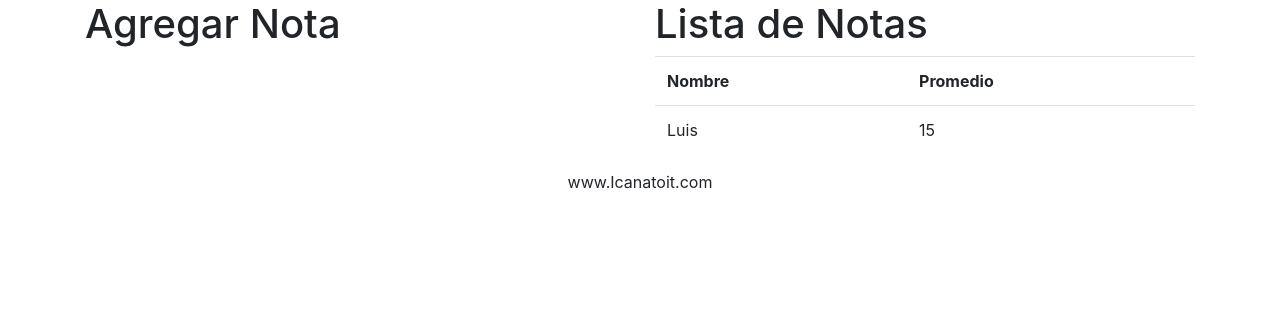
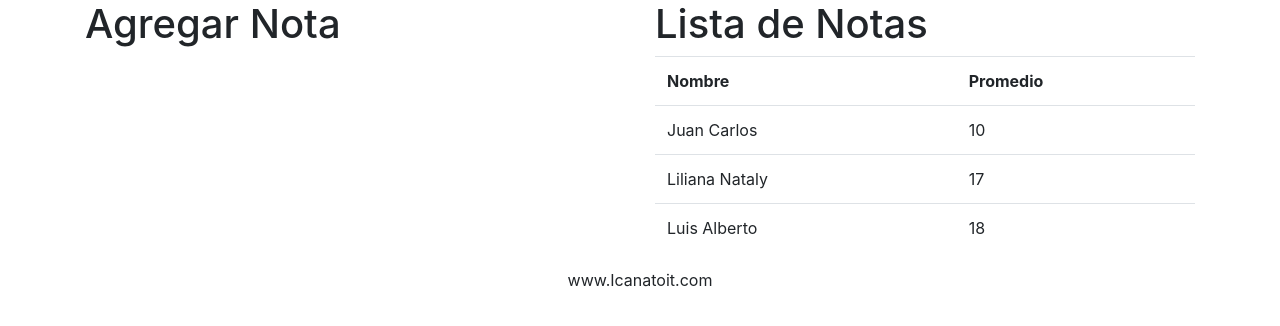
Before and after one commit to JuanjoDuke/CourseVueJs, a plain HTML site: page index.html in a window 1280 px wide. Drawn offline with nearby package versions, Linux system fonts and the light colour scheme.

Commit message:
create directives: for, bind and put text in English

```diff
--- a/index.html
+++ b/index.html
@@ -21,9 +21,9 @@
                             <th>Nombre</th>
                             <th>Promedio</th>
                         </tr>
-                        <tr>
-                            <td>Luis</td>
-                            <td>15</td>
+                        <tr v-for="item in lista">
+                            <td v-text="item.name"></td>
+                            <td v-text="item.average"></td>
                         </tr>
                     </table>
                 </div>
--- a/js/principal.js
+++ b/js/principal.js
@@ -2,9 +2,9 @@ var app=new Vue({
     el :'#app',
     data:{
         lista : [
-            {nombre:'Juan Carlos',promedio:'10',estado: false},
-            {nombre:'Liliana Nataly',promedio:'17',estado: false},
-            {nombre:'Luis Alberto',promedio:'18',estado: false}
+            {name:'Juan Carlos',average:'10',status: false},
+            {name:'Liliana Nataly',average:'17',status: false},
+            {name:'Luis Alberto',average:'18',status: false}
         ],
     }
 })
```
